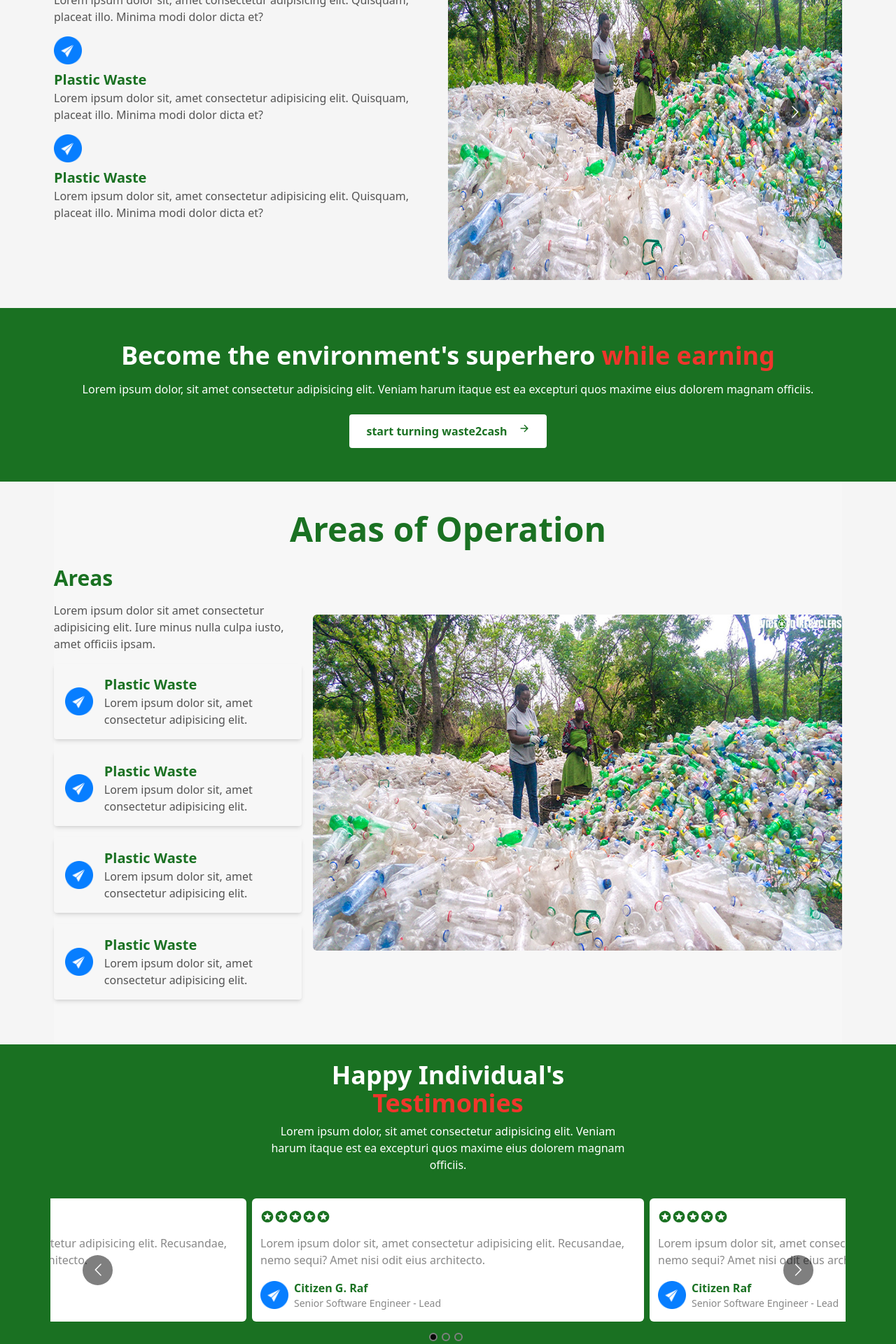
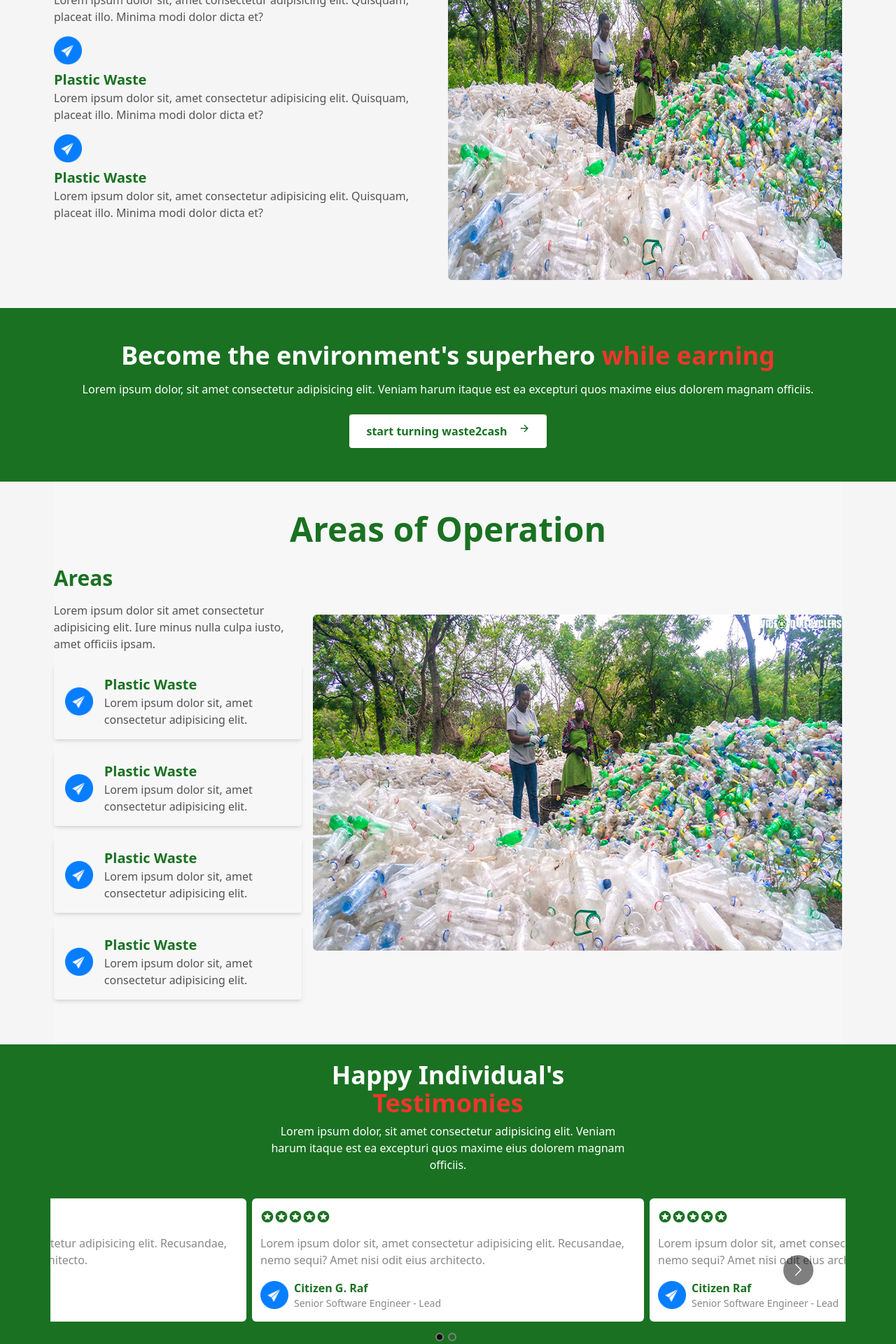
Before and after one commit to emess2g/Waste2Cash, a React (Vite) app: page / in a window 1280 px wide. Shown: the part 1060-2980 px from the top of the page at 70% size. Built offline with nearby package versions, Linux system fonts and the light colour scheme.

Commit message:
carousel updated

```diff
--- a/package.json
+++ b/package.json
@@ -10,9 +10,9 @@
     "preview": "vite preview"
   },
   "dependencies": {
-    "@material-tailwind/react": "^3.0.0-beta.22",
     "axios": "^1.7.7",
     "dotenv": "^16.4.5",
+    "embla-carousel-react": "^8.3.0",
     "react": "^18.3.1",
     "react-dom": "^18.3.1",
     "react-global-loading": "^1.0.14",
--- a/src/components/Blog.jsx
+++ b/src/components/Blog.jsx
@@ -142,7 +142,7 @@ const Blog = () => {
             customTransition="all .5"
             transitionDuration={2000}
             containerClass="w-[100%]"
-            removeArrowOnDeviceType={["desktop"]}
+            removeArrowOnDeviceType={["desktop","mobile","tablet"]}
             // deviceType={this.props.deviceType}
             dotListClass="custom-dot-list-style"
             itemClass="carousel-item-padding-40-px"
--- a/src/components/Experiencies.jsx
+++ b/src/components/Experiencies.jsx
@@ -67,23 +67,23 @@ const Experiencies = () => {
             draggable={true}
             showDots={true}
             responsive={responsive}
-            ssr={false} // means to render carousel on server-side.
-            infinite={true}
-            autoPlay={false}
+            // ssr={fals}  // means to render carousel on server-side.
+            // infinite={true}
+            // autoPlay={false}
             autoPlaySpeed={1500}
             keyBoardControl={true}
             customTransition="all .5"
             transitionDuration={2000}
             containerClass="w-full flex justify-center"
-            removeArrowOnDeviceType={[""]}
+            removeArrowOnDeviceType={["desktop","mobile"]}
             // deviceType={this.props.deviceType}
             dotListClass="custom-dot-list-style"
             itemClass="carousel-item-padding-40-px"
           >
             {
-                cards.map((card) => {
+                cards.map((card,index) => {
                     return(
-                    <div className="flex w-[%] items-center justify-center m-1 mb-8 ">
+                    <div key={index} className="flex w-[%] items-center justify-center m-1 mb-8 ">
                     <div className="w-[%] bg-[#fff] text-black xl: flex flex-col gap-4 py-4 px-3 rounded-md">
                       {/* rating */}
                       <div className="flex text-xl text-[#1A7122]">
--- a/src/components/Features.jsx
+++ b/src/components/Features.jsx
@@ -32,12 +32,12 @@ const Features = () => {
             ssr={false} // means to render carousel on server-side.
             // infinite={true}
             // autoPlay={true}
-            // autoPlaySpeed={1000}
+            autoPlaySpeed={500}
             keyBoardControl={true}
             customTransition="all .5"
             transitionDuration={2000}
             containerClass="w-[100%]"
-            removeArrowOnDeviceType={["desktop"]}
+            removeArrowOnDeviceType={["desktop","mobile","tablet"]}
             // deviceType={this.props.deviceType}
             dotListClass="custom-dot-list-style"
             itemClass="carousel-item-padding-40-px"
--- a/src/index.css
+++ b/src/index.css
@@ -29,6 +29,13 @@
 }
 
 
-.carousel-container {
-    width: '';
-}
+.embla {
+    overflow: hidden;
+  }
+  .embla__container {
+    display: flex;
+  }
+  .embla__slide {
+    flex: 0 0 30%;
+    min-width: 0;
+  }
```
Also changed, not shown: 1 other file (tests, documents, lock files or other folders).
